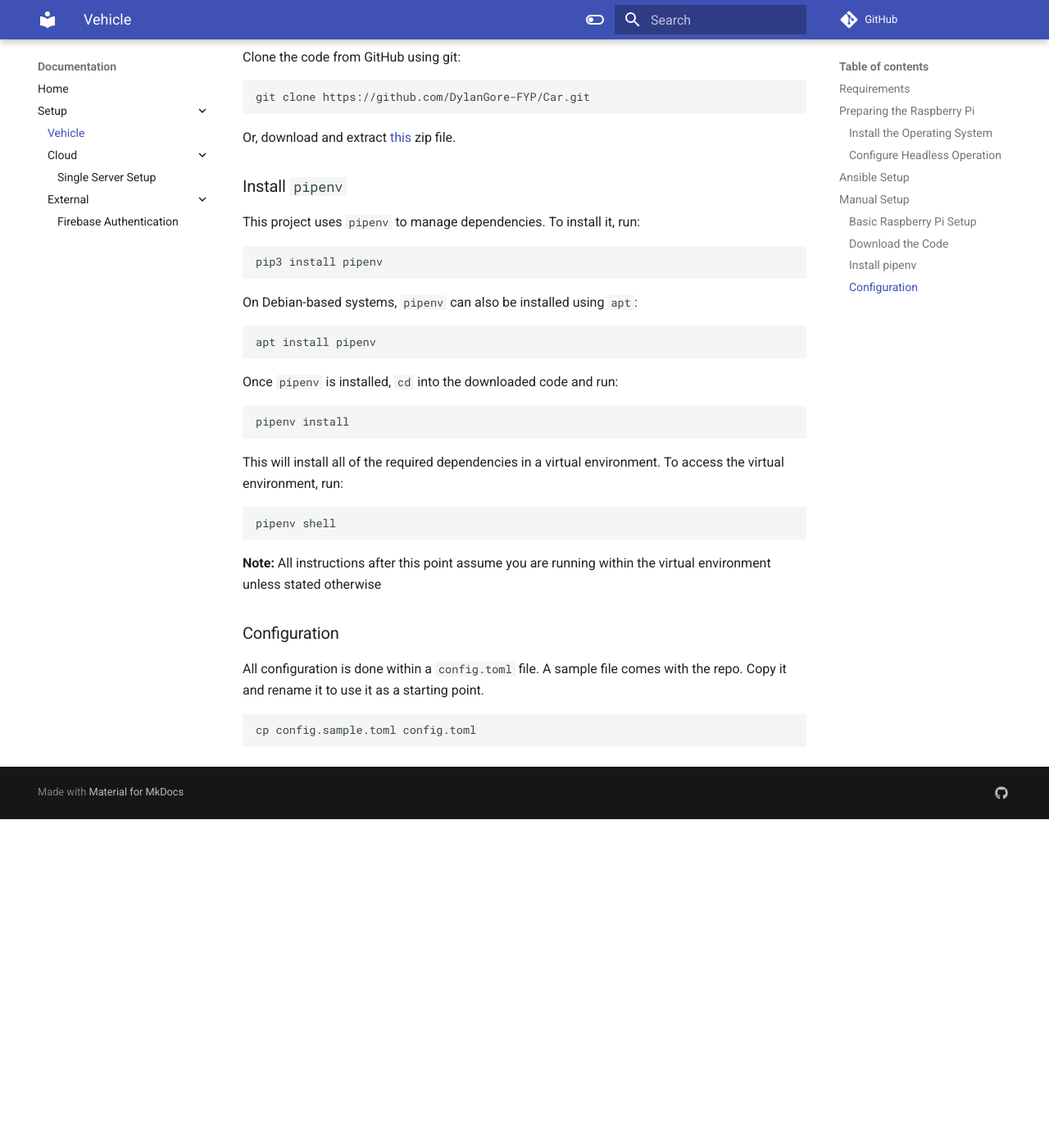
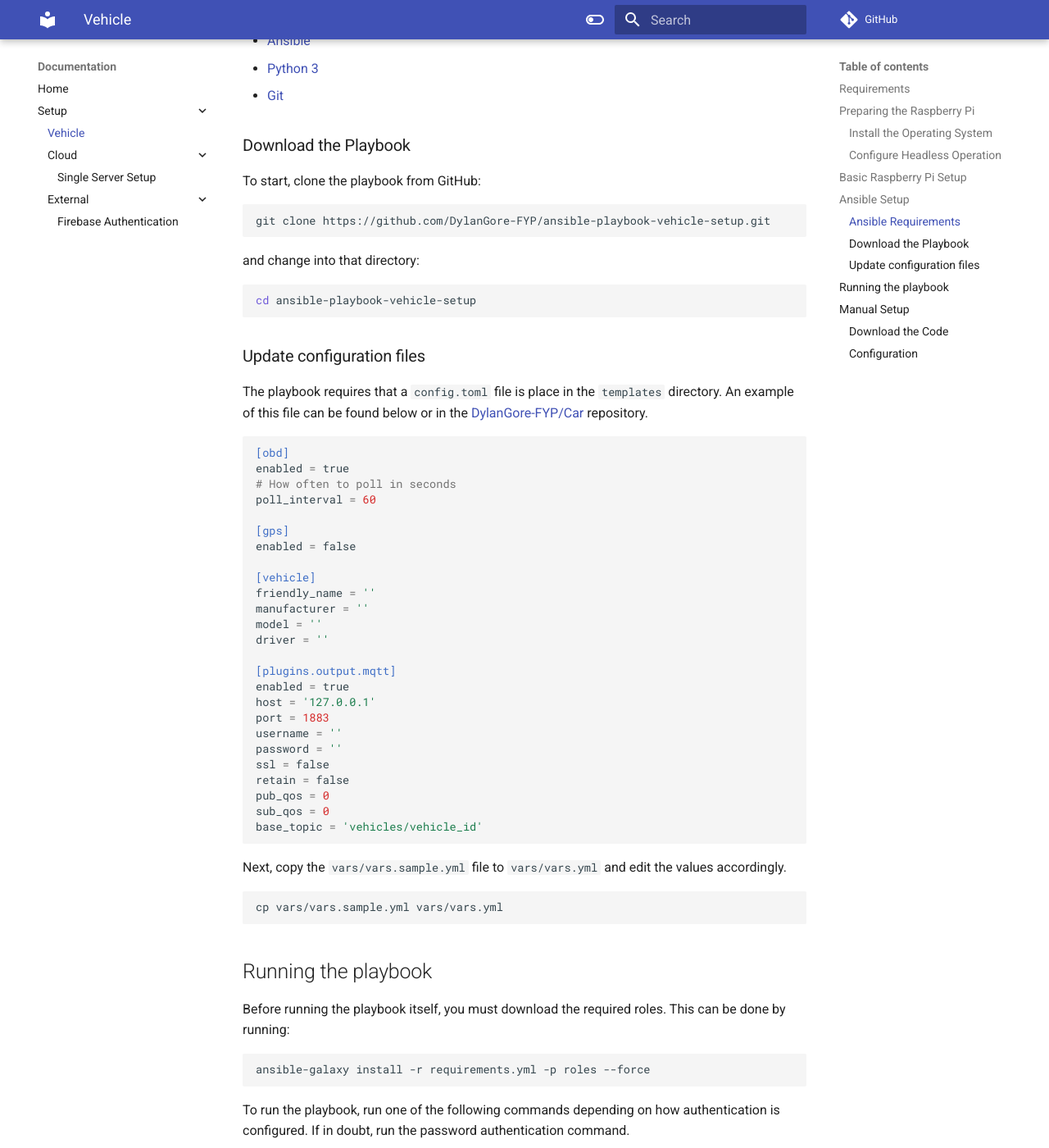
Before and after one commit to DylanGore-FYP/Documentation, an MkDocs documentation site: the page built from docs/setup/vehicle.md, in a window 1280 px wide and 1400 px high, scrolled down 2545 px. Shown: the whole window at 82% size. Built offline with MkDocs 1.6.1 and Material for MkDocs 9.7.7, drawn with Linux system fonts in a browser that asks for light colours; comment, search, counter and statistics services are not loaded; before the commit the page ends 3544 px from its top, so only the background shows below that; some of the changed text lies outside the part shown.

Commit message:
:sparkles: Add documentation on running the vehicle playbook

````diff
--- a/docs/setup/vehicle.md
+++ b/docs/setup/vehicle.md
@@ -19,6 +19,10 @@
 Flash an SD Card with the latest version of Raspberry Pi OS. The recommended way to do this is to use the [Raspberry Pi Imager](https://www.raspberrypi.org/software/) but something like [balenaEtcher](https://www.balena.io/etcher/) can be used if preferred.
 
 This guide assumes that that standard version of Raspberry Pi OS is being used (the one with the desktop environment) but feel free to use Raspberry Pi OS Lite if no display is needed.
+
+<!-- prettier-ignore -->
+!!! info "Other Operating Systems"
+    While this guide assumes the use of Raspberry Pi OS, the instructions should be very similar for other operating systems that can run on a Raspberry Pi such as Ubuntu.
 
 ### Configure Headless Operation
 
@@ -50,13 +54,9 @@ network={
 
 See [this guide](https://www.raspberrypi.org/documentation/configuration/wireless/headless.md) on headless setup from the Raspberry Pi website for more information.
 
-## Ansible Setup
+If you are running Ubuntu as your operating system of choice, please follow the [official setup guide](https://ubuntu.com/tutorials/how-to-install-ubuntu-on-your-raspberry-pi#3-wifi-or-ethernet) as the headless setup is different when using Ubuntu.
 
-Coming soon!
-
-## Manual Setup
-
-### Basic Raspberry Pi Setup
+## Basic Raspberry Pi Setup
 
 SSH into the Raspberry Pi. Depending on your network it may be accessible over the `raspberrrypi.local` hostname. If not, check the DHCP leases on the router for the IP address or scan the network using a scanning tool such as [nmap](https://nmap.org/).
 
@@ -93,6 +93,90 @@ You may need to reboot at this point.
 sudo reboot now
 ```
 
+## Ansible Setup
+
+### Ansible Requirements
+
+- [Ansible](https://www.ansible.com/)
+- [Python 3](https://python.org)
+- [Git](https://git-scm.com/)
+
+### Download the Playbook
+
+To start, clone the playbook from GitHub:
+
+```bash
+git clone https://github.com/DylanGore-FYP/ansible-playbook-vehicle-setup.git
+```
+
+and change into that directory:
+
+```bash
+cd ansible-playbook-vehicle-setup
+```
+
+### Update configuration files
+
+The playbook requires that a `config.toml` file is place in the `templates` directory. An example of this file can be found below or in the [DylanGore-FYP/Car](https://github.com/DylanGore-FYP/Car/blob/main/config.sample.toml) repository.
+
+```toml
+[obd]
+enabled = true
+# How often to poll in seconds
+poll_interval = 60
+
+[gps]
+enabled = false
+
+[vehicle]
+friendly_name = ''
+manufacturer = ''
+model = ''
+driver = ''
+
+[plugins.output.mqtt]
+enabled = true
+host = '127.0.0.1'
+port = 1883
+username = ''
+password = ''
+ssl = false
+retain = false
+pub_qos = 0
+sub_qos = 0
+base_topic = 'vehicles/vehicle_id'
+```
+
+Next, copy the `vars/vars.sample.yml` file to `vars/vars.yml` and edit the values accordingly.
+
+```bash
+cp vars/vars.sample.yml vars/vars.yml
+```
+
+## Running the playbook
+
+Before running the playbook itself, you must download the required roles. This can be done by running:
+
+```bash
+ansible-galaxy install -r requirements.yml -p roles --force
+```
+
+To run the playbook, run one of the following commands depending on how authentication is configured. If in doubt, run the password authentication command.
+
+Run the playbook using SSH Key authentication:
+
+```bash
+ansible-playbook -i inventory playbook.yml
+```
+
+Run the playbook using password authentication:
+
+```bash
+ansible-playbook -i inventory playbook.yml --ask-pass
+```
+
+## Manual Setup
+
 ### Download the Code
 
 <!-- prettier-ignore -->
@@ -107,7 +191,7 @@ git clone https://github.com/DylanGore-FYP/Car.git
 
 Or, download and extract [this](https://github.com/DylanGore-FYP/Car/archive/refs/heads/main.zip) zip file.
 
-### Install `pipenv`
+<!-- ### Install `pipenv`
 
 This project uses `pipenv` to manage dependencies. To install it, run:
 
@@ -133,7 +217,7 @@ This will install all of the required dependencies in a virtual environment. To
 pipenv shell
 ```
 
-**Note:** All instructions after this point assume you are running within the virtual environment unless stated otherwise
+**Note:** All instructions after this point assume you are running within the virtual environment unless stated otherwise -->
 
 ### Configuration
 
````
